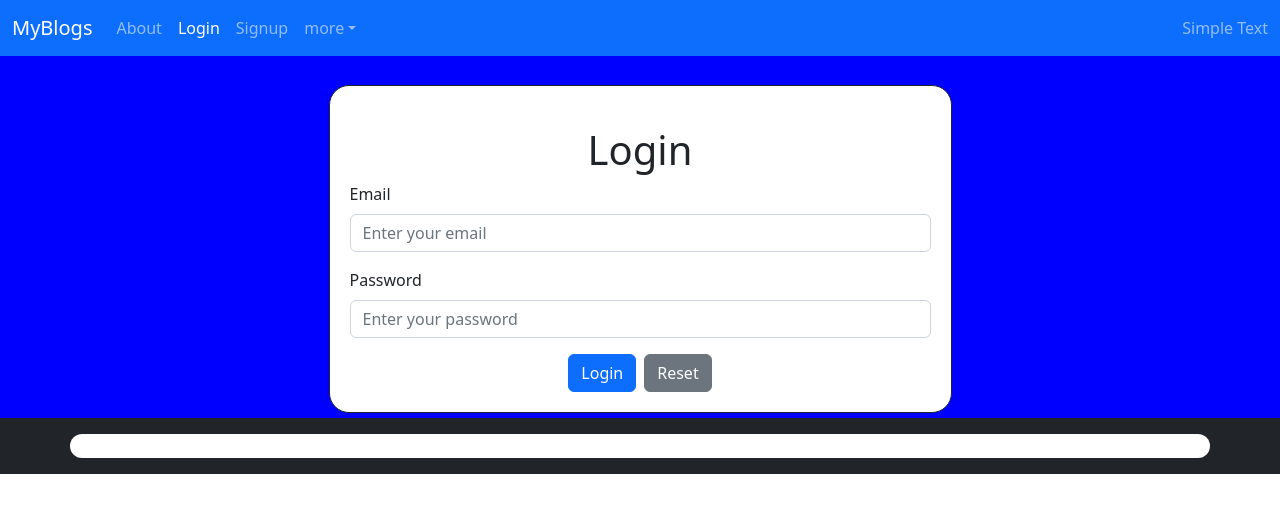
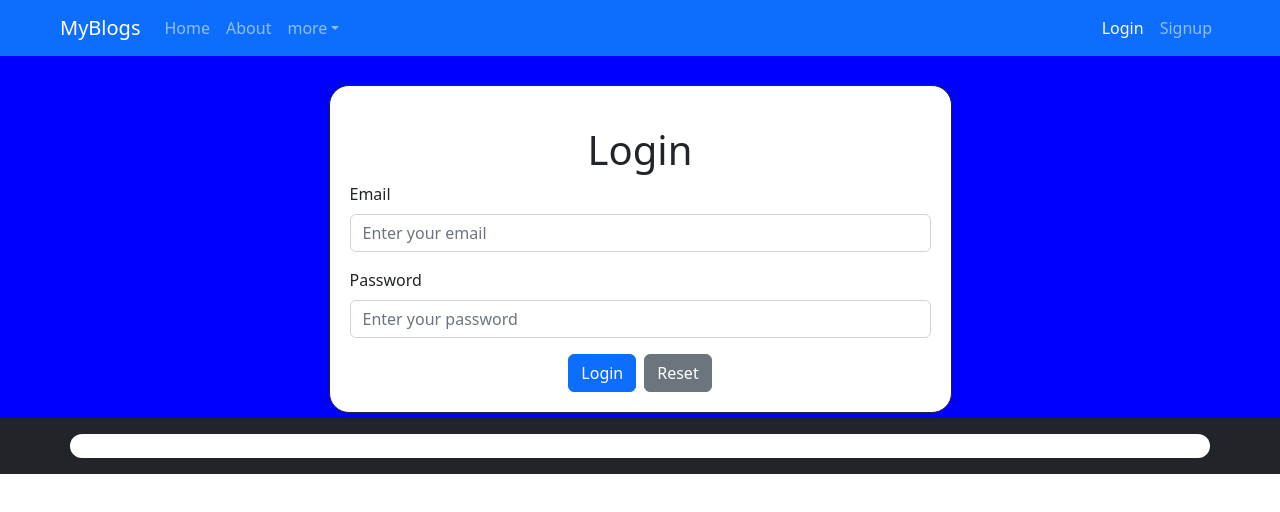
Before and after one commit to yogeshsaini21/Clip-Chat, a React (Create React App) app in the folder blogfrontapp/: page /login in a window 1280 px wide. Shown: the top 512 px of the page. Built offline with nearby package versions, Linux system fonts and the light colour scheme; the HTML template or start-up script is replaced by a standard one.

Commit message:
14 : / 6:46

```diff
--- a/blogfrontapp/src/App.js
+++ b/blogfrontapp/src/App.js
@@ -11,6 +11,9 @@ import Service from './pages/Services.jsx'
 
 import { ToastContainer, toast } from 'react-toastify';
 import 'react-toastify/dist/ReactToastify.css';
+import Userdashboard from './pages/user-routes/Userdashboard';
+import Privateroutes from './component/Privateroutes';
+import Profileinfo from './pages/user-routes/Profileinfo';
 function App() {
   return (
    <BrowserRouter>
@@ -21,7 +24,13 @@ function App() {
     <Route path="/Signup" element={<Signup/>} />
     <Route path="/About" element={<About/>} />
     <Route path="/Service" element={<Service/>} />
-   </Routes>
+    <Route path="/user" element={<Privateroutes/>} >
+
+      <Route path="dashboard" element={<Userdashboard/>} />
+      <Route path="profile-info" element={<Profileinfo/>} />
+
+    </Route>
+    </Routes>
    </BrowserRouter>
   );
 }
--- a/blogfrontapp/src/auth/index.js
+++ b/blogfrontapp/src/auth/index.js
@@ -1,7 +1,36 @@
 //is looged in =>
+
+export const isLoggedIn=()=>{
+   let data = localStorage.getItem("data");
+    if(data!=null){
+        return true;
+    }
+    else{
+        return false;
+    }
+}
 
 //do login => set to localstorage
 
-
+export const doLogin=(data,next)=>{
+    localStorage.setItem("data" , JSON.stringify(data));
+    next()
+}
 
 //do logout => remove from localstorage
+
+export const doLogout=(next)=>{
+    localStorage.removeItem("data");
+    next()
+}
+
+// get current user detail
+
+export const getCurrentUserDetail=()=>{
+    if(isLoggedIn){
+        return JSON.parse(localStorage.getItem("data")).user;
+    }
+    else{
+        return false;
+    }
+}
--- a/blogfrontapp/src/component/CustomNavbar.jsx
+++ b/blogfrontapp/src/component/CustomNavbar.jsx
@@ -23,25 +23,26 @@ function CustomNavber(args) {
 
   return (
     <div>
-      <Navbar color='primary' dark expand="md" fixed='' {...args}>
+      <Navbar
+      color='primary'
+      dark
+      expand="md"
+      className='px-5'
+       fixed='' {...args}>
+
         <NavbarBrand tag={ReactLink} to="/">
           MyBlogs</NavbarBrand>
         <NavbarToggler onClick={toggle} />
         <Collapse isOpen={isOpen} navbar>
           <Nav className="me-auto" navbar>
             <NavItem>
+              <NavLink tag={ReactLink}  to="/">Home</NavLink>
+            </NavItem>
+
+            <NavItem>
               <NavLink tag={ReactLink}  to="/About">About</NavLink>
             </NavItem>
-            <NavItem>
-              <NavLink tag={ReactLink} to="/login">
-                Login
-              </NavLink>
-            </NavItem>
-            <NavItem>
-              <NavLink tag={ReactLink} to="/Signup">
-                Signup
-              </NavLink>
-            </NavItem>
+
             <UncontrolledDropdown nav inNavbar>
               <DropdownToggle nav caret>
                 more
@@ -55,7 +56,20 @@ function CustomNavber(args) {
             </UncontrolledDropdown>
           </Nav>
 
-          <NavbarText>Simple Text</NavbarText>
+          <Nav navbar>
+          <NavItem>
+              <NavLink tag={ReactLink} to="/login">
+                Login
+              </NavLink>
+            </NavItem>
+            <NavItem>
+              <NavLink tag={ReactLink} to="/Signup">
+                Signup
+              </NavLink>
+            </NavItem>
+          </Nav>
+
+          {/* <NavbarText>Simple Text</NavbarText> */}
         </Collapse>
       </Navbar>
     </div>
--- /dev/null
+++ b/blogfrontapp/src/component/Privateroutes.jsx
@@ -0,0 +1,26 @@
+import React from "react";
+import { Outlet , Navigate } from "react-router-dom";
+import { isLoggedIn } from "../auth";
+const Privateroutes=()=>{
+
+
+    // let loggedIn = false;
+    if(isLoggedIn()){
+        return <Outlet />
+    }
+    else{
+        return <Navigate to={"/login"} />
+    }
+
+
+    // return(
+    //     <>
+    //     <div>private routes</div>
+
+    //     <Outlet/>
+
+    //     </>
+    //     )
+}
+
+export default Privateroutes;
--- a/blogfrontapp/src/pages/Login.js
+++ b/blogfrontapp/src/pages/Login.js
@@ -3,6 +3,9 @@ import React, { useState } from 'react';
 import {Row,Col,Container, Form, FormGroup, Label, Input, Button } from 'reactstrap';
 import { toast } from "react-toastify";
 import {loginUser} from "../services/user-service"
+import { doLogin } from "../auth";
+
+
 const Login=()=>{
 
   const [loginDetail , SetLoginDetail]=useState({
@@ -30,9 +33,18 @@ const Login=()=>{
       }
 
        // Submit the data to server to generate token
-    loginUser(loginDetail).then((jwtTokenData)=>{
+    loginUser(loginDetail).then((data)=>{
       console.log("user login : ")
-      console.log(jwtTokenData)
+      console.log(data)
+
+      //save the data yo localStorage
+      doLogin(data,()=>{
+        console.log("login detail is saved to localStorage");
+
+        //redirect to user dashboard page
+
+      })
+
       toast.success("Login Success");
 
     }).catch(error=>{
--- /dev/null
+++ b/blogfrontapp/src/pages/user-routes/Profileinfo.jsx
@@ -0,0 +1,13 @@
+import React from "react";
+
+const Profileinfo=()=>{
+
+    return (
+        <div><h1>Welcome to profile page</h1>
+        <p>Lorem ipsum dolor sit amet consectetur adipisicing elit. Facere eum architecto a iure beatae nam. Aut, ipsa? Magnam aliquam reiciendis ut fugit, ad debitis iste vel soluta libero facere vitae totam modi assumenda obcaecati minus quae voluptatem! Tempora recusandae nesciunt quis, consequuntur voluptas ad laudantium numquam distinctio vitae, suscipit mollitia.</p>
+
+        </div>
+    )
+}
+
+export default Profileinfo;
--- /dev/null
+++ b/blogfrontapp/src/pages/user-routes/Userdashboard.jsx
@@ -0,0 +1,13 @@
+import React from "react";
+
+const Userdashboard=()=>{
+
+    return (
+        <div><h1>Welcome to User Dashboard</h1>
+        <p>Lorem ipsum dolor sit amet consectetur adipisicing elit. Facere eum architecto a iure beatae nam. Aut, ipsa? Magnam aliquam reiciendis ut fugit, ad debitis iste vel soluta libero facere vitae totam modi assumenda obcaecati minus quae voluptatem! Tempora recusandae nesciunt quis, consequuntur voluptas ad laudantium numquam distinctio vitae, suscipit mollitia.</p>
+
+        </div>
+    )
+}
+
+export default Userdashboard;
```
